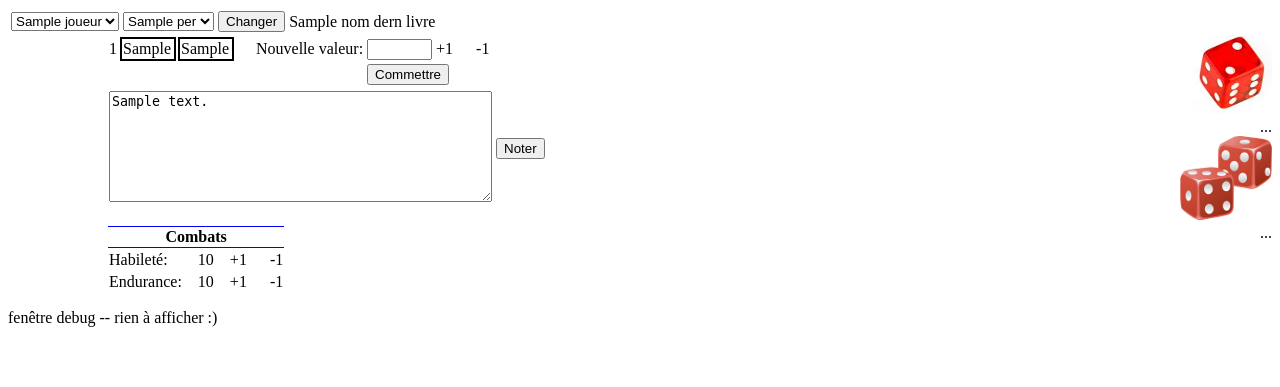
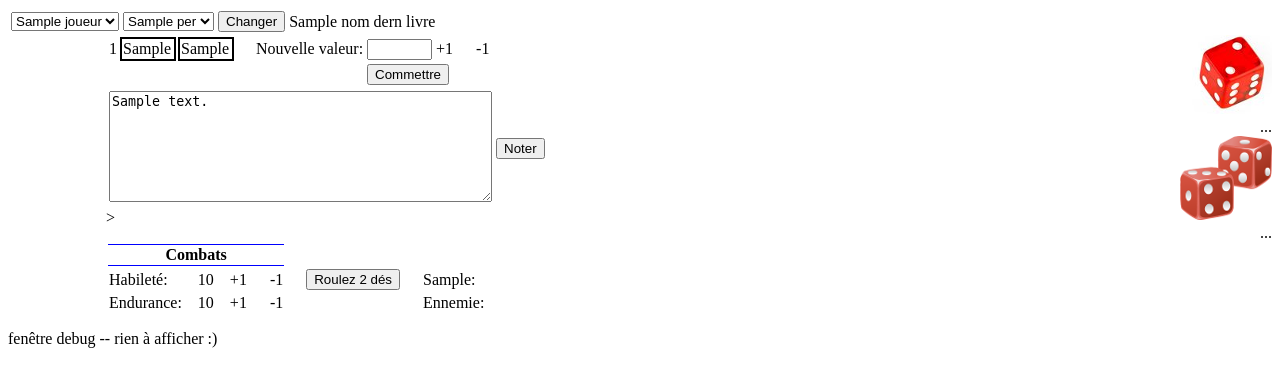
Before and after one commit to d21581/ldvelh, a Django app: template principale/templates/index.html in a window 1280 px wide. Shown: the top 387 px of the page. Run offline with Django 3.2, Linux system fonts and the light colour scheme; tables that the repository leaves empty hold one stand-in row (values such as "Sample post"); the template is opened without the code that fills it: values that come from a table or form of the project are taken from there, most other values are stand-ins (such as "Sample title", 1, 10 or a date in 2020); some libraries are stand-ins or nearby versions.

Commit message:
ajouté section à la table des combats pour afficher les totaux incluent l'habilité de chancun

```diff
--- a/principale/static/js/rango-jquery.js
+++ b/principale/static/js/rango-jquery.js
@@ -102,6 +102,27 @@ $(document).ready(function() {
 		});
 
 
+		$('#des_comb_btn').click(function(){
+			var hab_pers = $('td:contains("HABILETÉ")').next('td').text();
+			var hab_pers_mod =  $('[name="HABILETÉ"]').val();
+			if (hab_pers_mod != '') {
+				hab_pers = hab_pers_mod
+			}
+			var hab_en = $('#val_98').text();
+
+			var de1_pers = chiffreAleatoire(1,6);
+			var de2_pers = chiffreAleatoire(1,6);
+			var de1_en = chiffreAleatoire(1,6);
+			var de2_en = chiffreAleatoire(1,6);
+
+			var tot_pers = parseInt(hab_pers) + parseInt(de1_pers) + parseInt(de2_pers);
+			var tot_en = parseInt(hab_en) + parseInt(de1_en) + parseInt(de2_en);
+
+			$('#resul_comb_pers').html(hab_pers.toString() + ' + ' + de1_pers.toString() + ' + ' + de2_pers.toString() + ' = ' + tot_pers.toString());
+			$('#resul_comb_en').html(hab_en.toString() + ' + ' + de1_en.toString() + ' + ' + de2_en.toString() + ' = ' + tot_en.toString());
+		});
+
+
 		jQuery('#commettre-btn').click(function(e){
 			e.preventDefault();
 			var donnees = $("#tableau_valeurs").serialize();
--- a/principale/templates/index.html
+++ b/principale/templates/index.html
@@ -62,10 +62,11 @@
 			<th colspan="5" class="combat">Combats</th>
 		</tr>
 		<tr>
-			<td>Habileté:</td><td id="val_98" class="val_combat">10</td><td class="bout_ajust_combat" id="bout_98_+1"> +1 </td><td class="espaceur_nouv_val"></td><td class="bout_ajust_combat" id="bout_98_-1"> -1 </td>
+			<td>Habileté:</td><td id="val_98" class="val_combat">10</td><td class="bout_ajust_combat" id="bout_98_+1"> +1 </td><td class="espaceur_nouv_val"></td><td class="bout_ajust_combat" id="bout_98_-1"> -1 </td><td class="espaceur_nouv_val"></td><td><button id="des_comb_btn">Roulez 2 dés</button></td><td class="espaceur_nouv_val"></td><td>{{ dern_pers.val_str }}:</td><td id="resul_comb_pers"></td>
 		</tr>
 		<tr>
-			<td>Endurance:</td><td id="val_99" class="val_combat">10</td><td class="bout_ajust_combat" id="bout_99_+1"> +1 </td><td class="espaceur_nouv_val"></td><td class="bout_ajust_combat" id="bout_99_-1"> -1 </td>
+			<td>Endurance:</td><td id="val_99" class="val_combat">10</td><td class="bout_ajust_combat" id="bout_99_+1"> +1 </td><td class="espaceur_nouv_val"></td><td class="bout_ajust_combat" id="bout_99_-1"> -1 </td><td class="espaceur_nouv_val"></td><td></td><td class="espaceur_nouv_val"></td><td>Ennemie:</td><td id="resul_comb_en"></td>>
+
 		</tr>
 	</table>
 {% endblock %}
```
